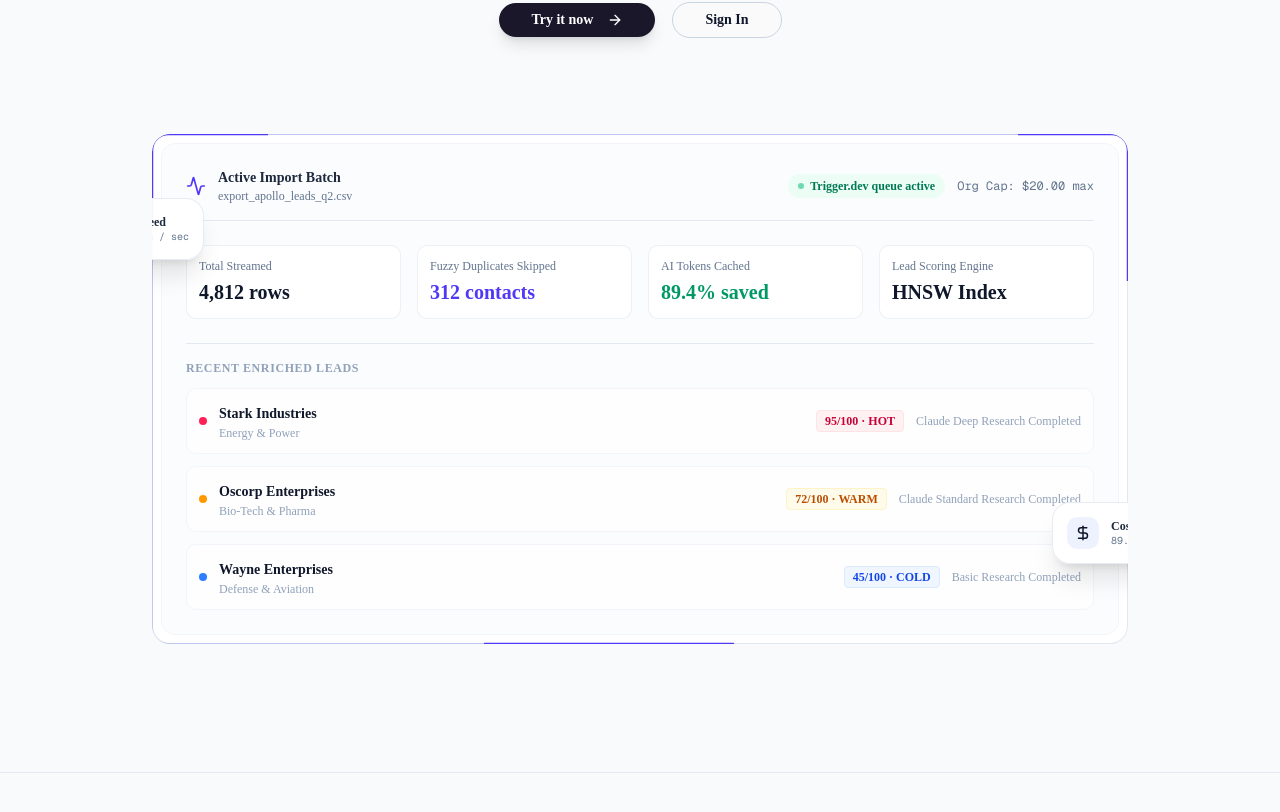
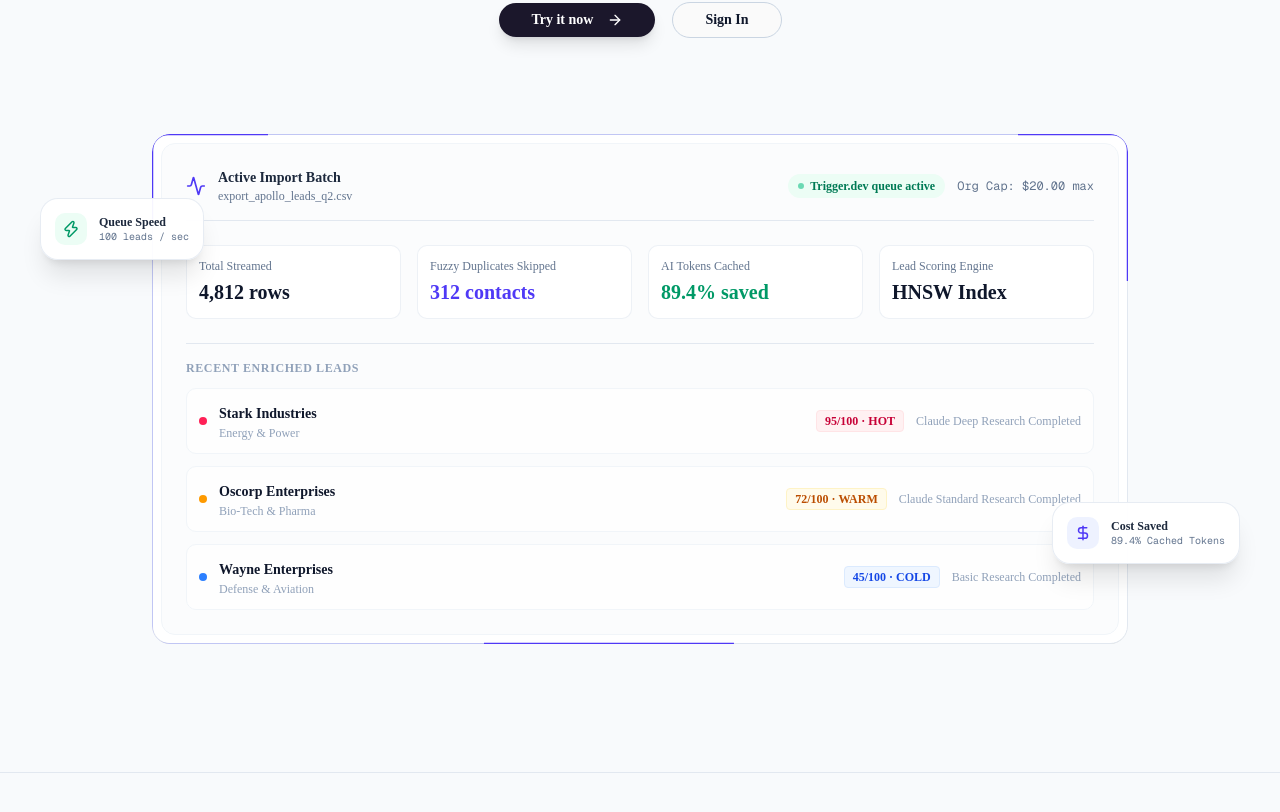
Before and after one commit to Aasirwahab/CRM-final, a Next.js app: page / in a window 1280 px wide. Shown: the part 436-1248 px from the top of the page. Built offline with nearby package versions, Linux system fonts and the light colour scheme.

Commit message:
feat: implement landing page with AI playground, ROI calculator, and booking showcase modules

```diff
--- a/src/app/page.tsx
+++ b/src/app/page.tsx
@@ -355,11 +355,38 @@ export default function HomePage() {
 
           {/* Premium UI Mockup Card with Border-Tracing & Floating stats */}
           <motion.div
-            className="relative mt-16 sm:mt-24 overflow-hidden rounded-2xl"
+            className="relative mt-16 sm:mt-24"
             initial={{ opacity: 0, y: 40 }}
             animate={{ opacity: 1, y: 0 }}
             transition={{ duration: 1, delay: 0.5, ease: [0.16, 1, 0.3, 1] }}
           >
+            {/* Floating stats badges on the sides — OUTSIDE overflow-hidden */}
+            <motion.div
+              className="absolute lg:-left-20 xl:-left-28 top-16 z-30 hidden lg:flex items-center gap-3 rounded-2xl bg-white/95 border border-slate-200/80 p-3.5 shadow-xl dark:bg-zinc-900/95 dark:border-zinc-800"
+            >
+              <div className="flex h-8 w-8 items-center justify-center rounded-lg bg-emerald-50 text-emerald-600 dark:bg-emerald-950/40 dark:text-emerald-400">
+                <Zap className="size-4.5" />
+              </div>
+              <div className="text-left text-xs">
+                <p className="font-bold text-slate-800 dark:text-zinc-200">Queue Speed</p>
+                <p className="text-slate-500 dark:text-zinc-500 font-mono text-[10px]">100 leads / sec</p>
+              </div>
+            </motion.div>
+
+            <motion.div
+              className="absolute lg:-right-20 xl:-right-28 bottom-20 z-30 hidden lg:flex items-center gap-3 rounded-2xl bg-white/95 border border-slate-200/80 p-3.5 shadow-xl dark:bg-zinc-900/95 dark:border-zinc-800"
+            >
+              <div className="flex h-8 w-8 items-center justify-center rounded-lg bg-indigo-50 text-indigo-600 dark:bg-indigo-950/40 dark:text-indigo-400">
+                <DollarSign className="size-4.5" />
+              </div>
+              <div className="text-left text-xs">
+                <p className="font-bold text-slate-800 dark:text-zinc-200">Cost Saved</p>
+                <p className="text-slate-500 dark:text-zinc-500 font-mono text-[10px]">89.4% Cached Tokens</p>
+              </div>
+            </motion.div>
+
+            {/* Inner container with overflow-hidden to clip the border-trace SVG */}
+            <div className="relative overflow-hidden rounded-2xl">
               {/* Border-tracing glowing effect */}
               <svg className="absolute inset-0 w-full h-full pointer-events-none rounded-2xl z-20" fill="none">
                 <rect
@@ -389,31 +416,6 @@ export default function HomePage() {
                   }}
                 />
               </svg>
-
-            {/* Floating stats badges on the sides */}
-            <motion.div
-              className="absolute lg:-left-20 xl:-left-28 top-16 z-30 hidden lg:flex items-center gap-3 rounded-2xl bg-white/95 border border-slate-200/80 p-3.5 shadow-xl dark:bg-zinc-900/95 dark:border-zinc-800"
-            >
-              <div className="flex h-8 w-8 items-center justify-center rounded-lg bg-emerald-50 text-emerald-600 dark:bg-emerald-950/40 dark:text-emerald-455">
-                <Zap className="size-4.5" />
-              </div>
-              <div className="text-left text-xs">
-                <p className="font-bold text-slate-800 dark:text-zinc-200">Queue Speed</p>
-                <p className="text-slate-500 dark:text-zinc-500 font-mono text-[10px]">100 leads / sec</p>
-              </div>
-            </motion.div>
-
-            <motion.div
-              className="absolute lg:-right-20 xl:-right-28 bottom-20 z-30 hidden lg:flex items-center gap-3 rounded-2xl bg-white/95 border border-slate-200/80 p-3.5 shadow-xl dark:bg-zinc-900/95 dark:border-zinc-800"
-            >
-              <div className="flex h-8 w-8 items-center justify-center rounded-lg bg-indigo-50 text-indigo-650 dark:bg-indigo-950/40 dark:text-indigo-400">
-                <DollarSign className="size-4.5" />
-              </div>
-              <div className="text-left text-xs">
-                <p className="font-bold text-slate-800 dark:text-zinc-200">Cost Saved</p>
-                <p className="text-slate-500 dark:text-zinc-500 font-mono text-[10px]">89.4% Cached Tokens</p>
-              </div>
-            </motion.div>
 
             <div className="rounded-2xl border border-slate-200 bg-white p-2 shadow-xl dark:border-zinc-800/80 dark:bg-zinc-950/50">
               <div className="rounded-xl border border-slate-100 bg-slate-50/50 p-4 sm:p-6 dark:border-zinc-900/60 dark:bg-zinc-950/20">
@@ -509,6 +511,7 @@ export default function HomePage() {
                   </div>
                 </div>
 
+              </div>
             </div>
             </div>
           </motion.div>
```
Lines whose indentation alone changed are shown as unchanged.
